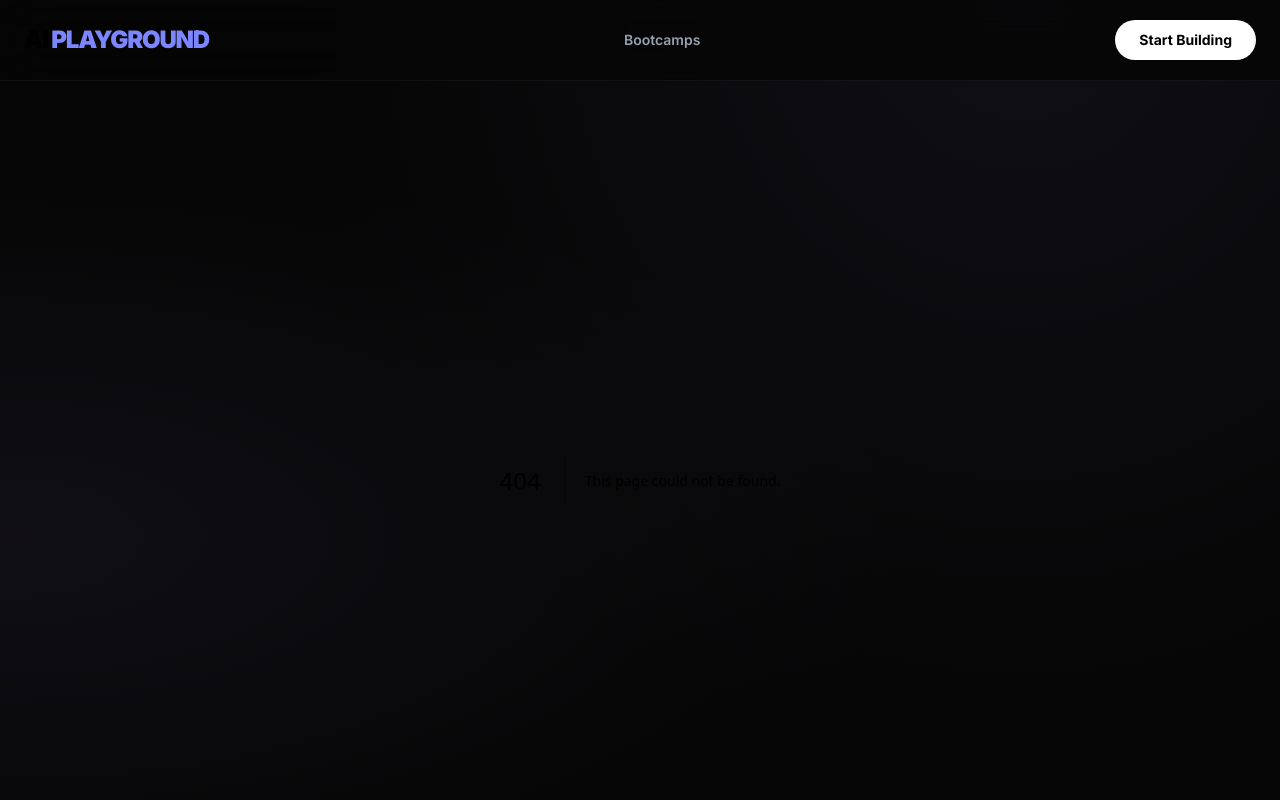
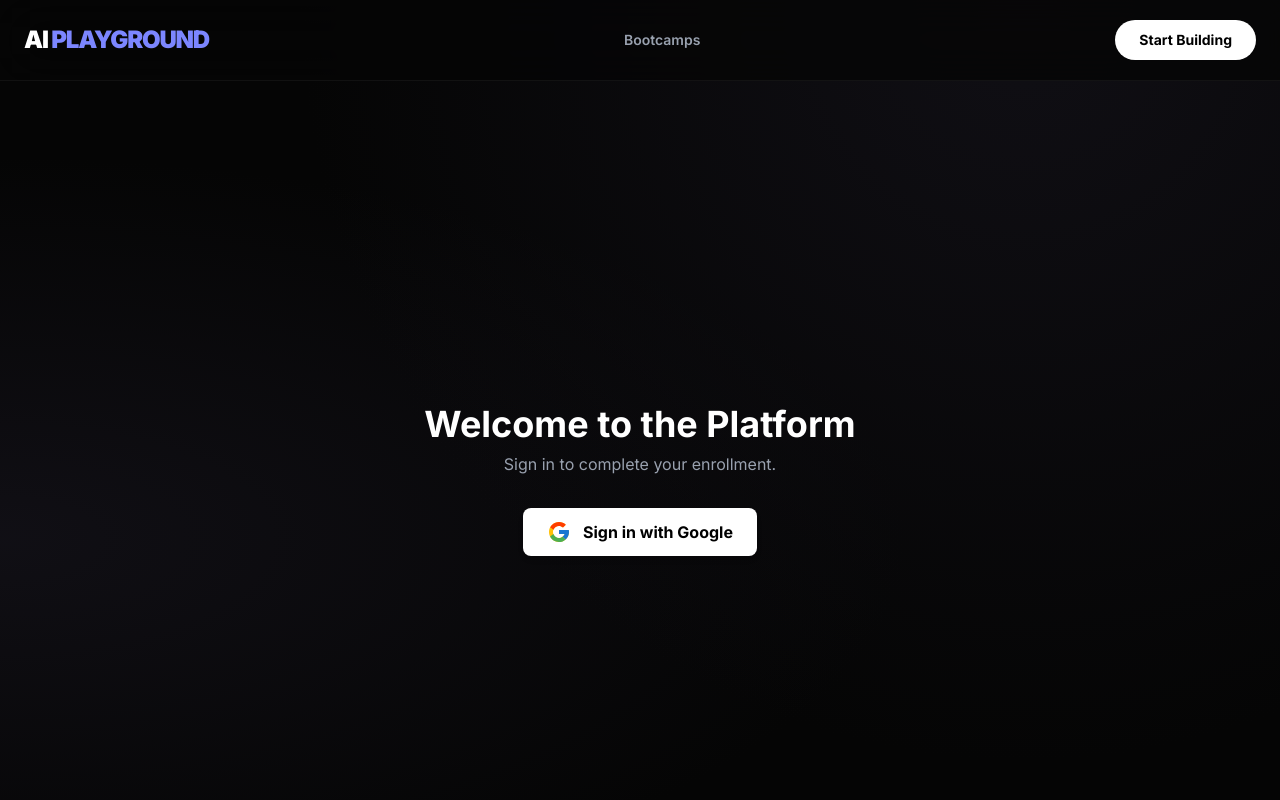
Before and after one commit to Aryan45-code/ai-playground, a Next.js app: page /login in a window 1280 px wide. Before the commit this address had no page. Shown: the top 800 px of the page. Built offline with nearby package versions, Linux system fonts and the light colour scheme.

Commit message:
Add Google Login

```diff
--- /dev/null
+++ b/app/login/page.tsx
@@ -0,0 +1,24 @@
+"use client";
+import { signIn } from "next-auth/react";
+
+export default function LoginPage() {
+  return (
+    <div className="flex flex-col items-center justify-center min-h-screen p-4 text-center">
+      <h1 className="text-4xl font-bold mb-2 text-white">Welcome to the Platform</h1>
+      <p className="text-gray-400 mb-8">Sign in to complete your enrollment.</p>
+
+      <button
+        onClick={() => signIn("google", { callbackUrl: "/enroll" })}
+        className="bg-white text-black px-6 py-3 rounded-lg font-bold shadow-md hover:bg-gray-100 transition flex items-center gap-3"
+      >
+        <svg className="w-6 h-6" viewBox="0 0 48 48">
+          <path fill="#FFC107" d="M43.611,20.083H42V20H24v8h11.303c-1.649,4.657-6.08,8-11.303,8c-6.627,0-12-5.373-12-12c0-6.627,5.373-12,12-12c3.059,0,5.842,1.154,7.961,3.039l5.657-5.657C34.046,6.053,29.268,4,24,4C12.955,4,4,12.955,4,24c0,11.045,8.955,20,20,20c11.045,0,20-8.955,20-20C44,22.659,43.862,21.35,43.611,20.083z"/>
+          <path fill="#FF3D00" d="M6.306,14.691l6.571,4.819C14.655,15.108,18.961,12,24,12c3.059,0,5.842,1.154,7.961,3.039l5.657-5.657C34.046,6.053,29.268,4,24,4C16.318,4,9.656,8.337,6.306,14.691z"/>
+          <path fill="#4CAF50" d="M24,44c5.166,0,9.86-1.977,13.409-5.192l-6.19-5.238C29.211,35.091,26.715,36,24,36c-5.202,0-9.619-3.317-11.283-7.946l-6.522,5.025C9.505,39.556,16.227,44,24,44z"/>
+          <path fill="#1976D2" d="M43.611,20.083H42V20H24v8h11.303c-0.792,2.237-2.231,4.166-4.087,5.571c0.001-0.001,0.002-0.001,0.003-0.002l6.19,5.238C36.971,39.205,44,34,44,24C44,22.659,43.862,21.35,43.611,20.083z"/>
+        </svg>
+        Sign in with Google
+      </button>
+    </div>
+  );
+}
--- a/package.json
+++ b/package.json
@@ -14,6 +14,7 @@
     "framer-motion": "^12.39.0",
     "lucide-react": "^1.16.0",
     "next": "16.2.6",
+    "next-auth": "^4.24.14",
     "razorpay": "^2.9.6",
     "react": "19.2.4",
     "react-dom": "19.2.4"
```
Also changed, not shown: 1 other file (tests, documents, lock files or other folders).
